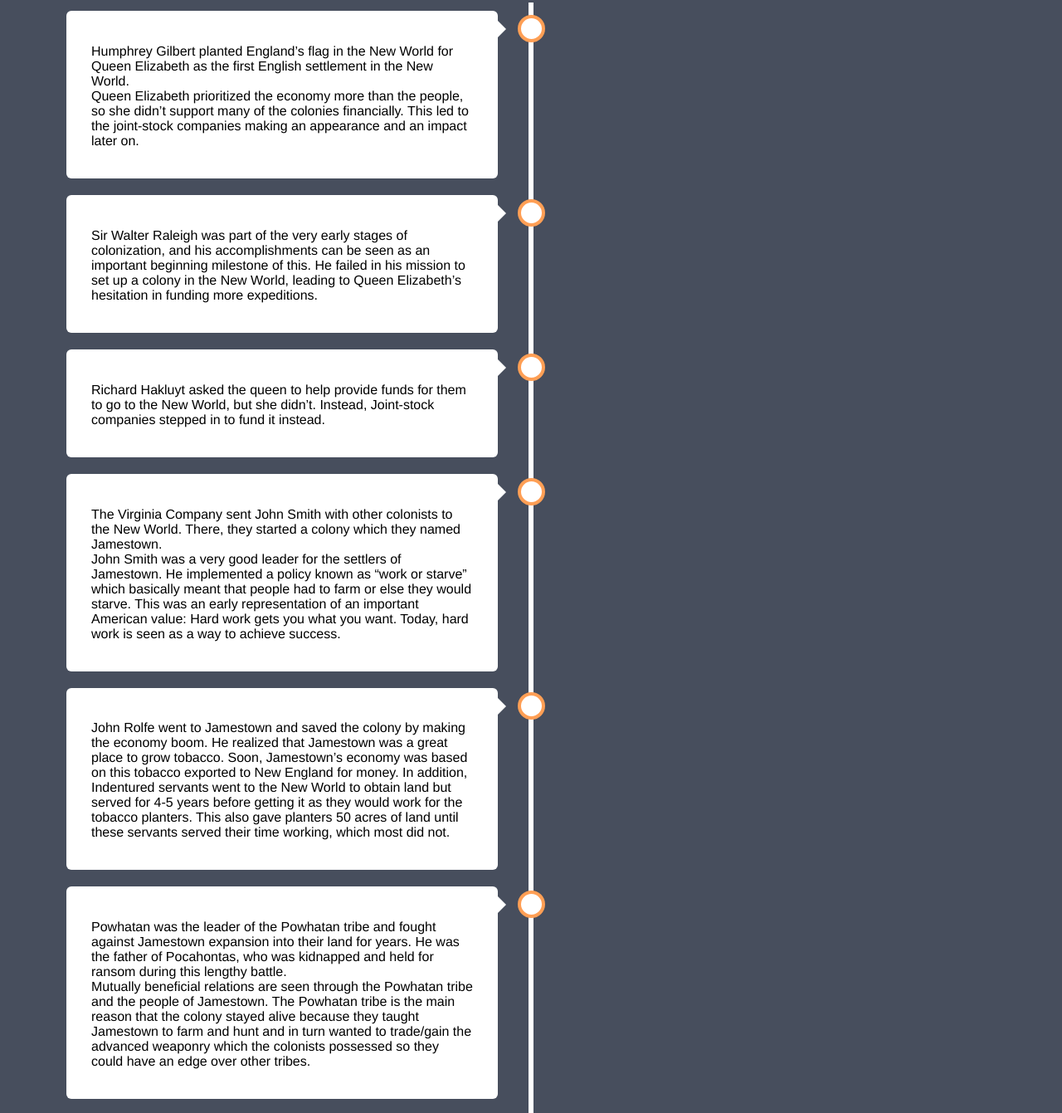
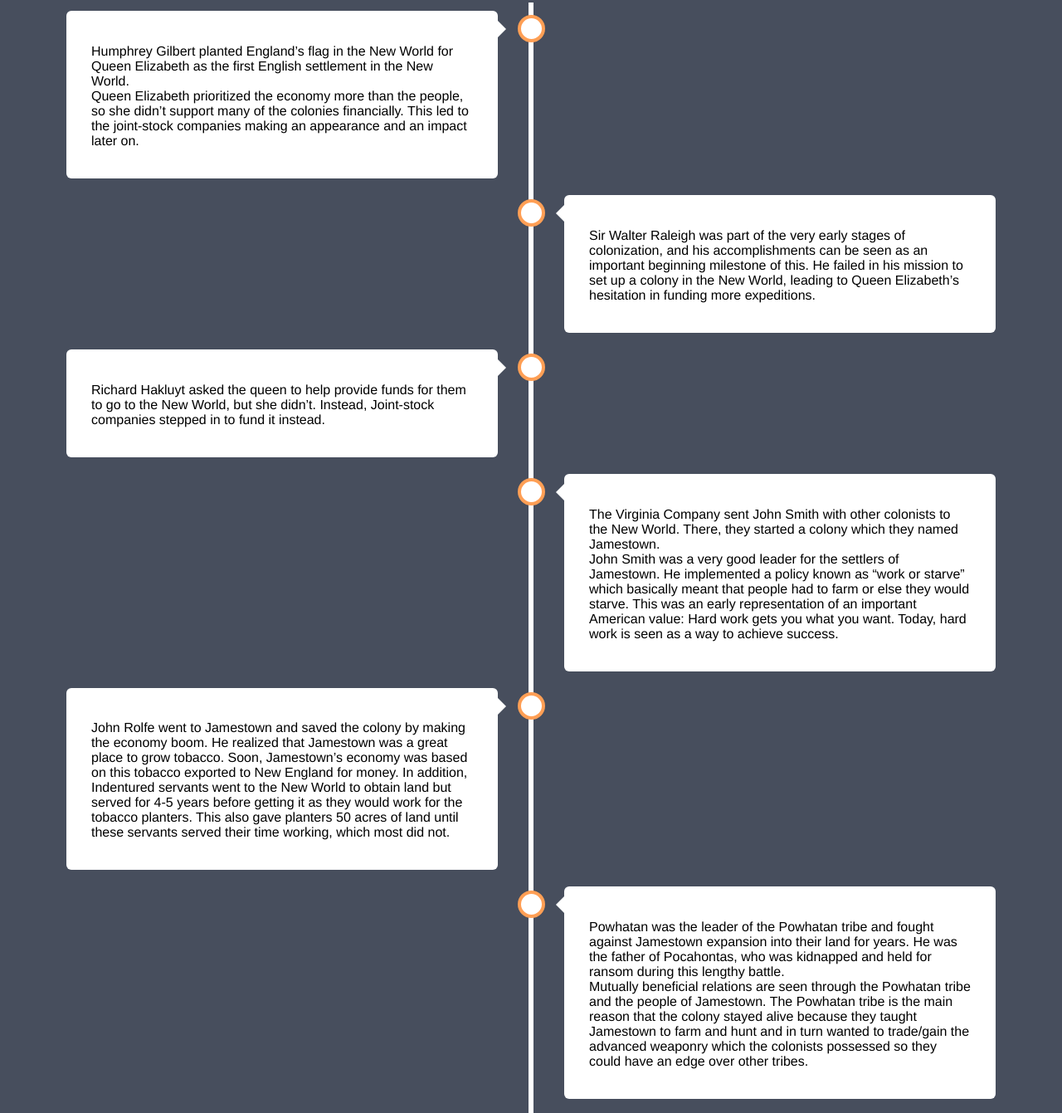
Before and after one commit to ayunami2000/britain-in-the-new-world, a plain HTML site: page index.html in a window 1280 px wide. Shown: the part 800-2141 px from the top of the page at 83% size. Drawn offline with Linux system fonts and the light colour scheme.

Commit message:
Update index.html

```diff
--- a/index.html
+++ b/index.html
@@ -141,7 +141,7 @@ display:inline-block;
       <p>Humphrey Gilbert planted England’s flag in the New World for Queen Elizabeth as the first English settlement in the New World.<br>Queen Elizabeth prioritized the economy more than the people, so she didn’t support many of the colonies financially. This led to the joint-stock companies making an appearance and an impact later on.</p>
     </div>
   </div>
-  <div class="container left">
+  <div class="container right">
     <div class="content">
       <h2></h2>
       <p>Sir Walter Raleigh was part of the very early stages of colonization, and his accomplishments can be seen as an important beginning milestone of this. He failed in his mission to set up a colony in the New World, leading to Queen Elizabeth’s hesitation in funding more expeditions.</p>
@@ -153,7 +153,7 @@ display:inline-block;
       <p>Richard Hakluyt asked the queen to help provide funds for them to go to the New World, but she didn’t. Instead, Joint-stock companies stepped in to fund it instead.</p>
     </div>
   </div>
-  <div class="container left">
+  <div class="container right">
     <div class="content">
       <h2></h2>
       <p>The Virginia Company sent John Smith with other colonists to the New World. There, they started a colony which they named Jamestown.<br>John Smith was a very good leader for the settlers of Jamestown. He implemented a policy known as “work or starve” which basically meant that people had to farm or else they would starve. This was an early representation of an important American value: Hard work gets you what you want. Today, hard work is seen as a way to achieve success.</p>
@@ -165,7 +165,7 @@ display:inline-block;
       <p>John Rolfe went to Jamestown and saved the colony by making the economy boom. He realized that Jamestown was a great place to grow tobacco. Soon, Jamestown’s economy was based on this tobacco exported to New England for money. In addition, Indentured servants went to the New World to obtain land but served for 4-5 years before getting it as they would work for the tobacco planters. This also gave planters 50 acres of land until these servants served their time working, which most did not.</p>
     </div>
   </div>
-  <div class="container left">
+  <div class="container right">
     <div class="content">
       <h2></h2>
       <p>Powhatan was the leader of the Powhatan tribe and fought against Jamestown expansion into their land for years. He was the father of Pocahontas, who was kidnapped and held for ransom during this lengthy battle.<br>Mutually beneficial relations are seen through the Powhatan tribe and the people of Jamestown. The Powhatan tribe is the main reason that the colony stayed alive because they taught Jamestown to farm and hunt and in turn wanted to trade/gain the advanced weaponry which the colonists possessed so they could have an edge over other tribes.</p>
@@ -177,7 +177,7 @@ display:inline-block;
       <p>Soon after the economy boom created by John Rolfe a few years back, the article <a href="http://www.ushistory.org/us/2d.asp">http://www.ushistory.org/us/2d.asp</a> says, “By 1630, over a million and a half pounds of tobacco were being exported from Jamestown every year. The tobacco economy rapidly began to shape the society and development of the colony.”</p>
     </div>
   </div>
-  <div class="container left">
+  <div class="container right">
     <div class="content">
       <h2></h2>
       <p>Self government was seen with the House of Burgesses, leading to more orderly conduct throughout the whole colony. This also gave an opportunity for more people to give an opinion on constitution.</p>
```
